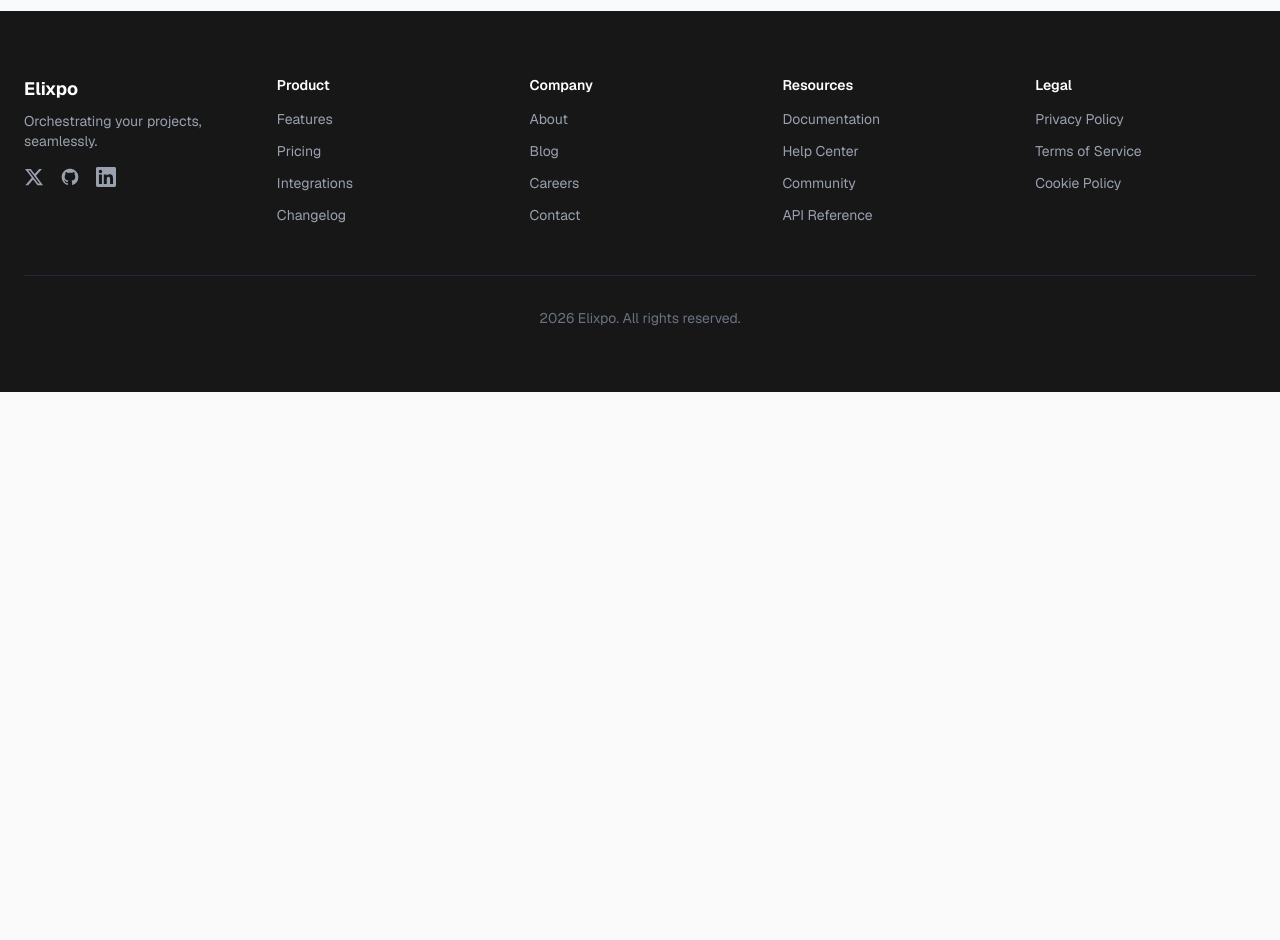
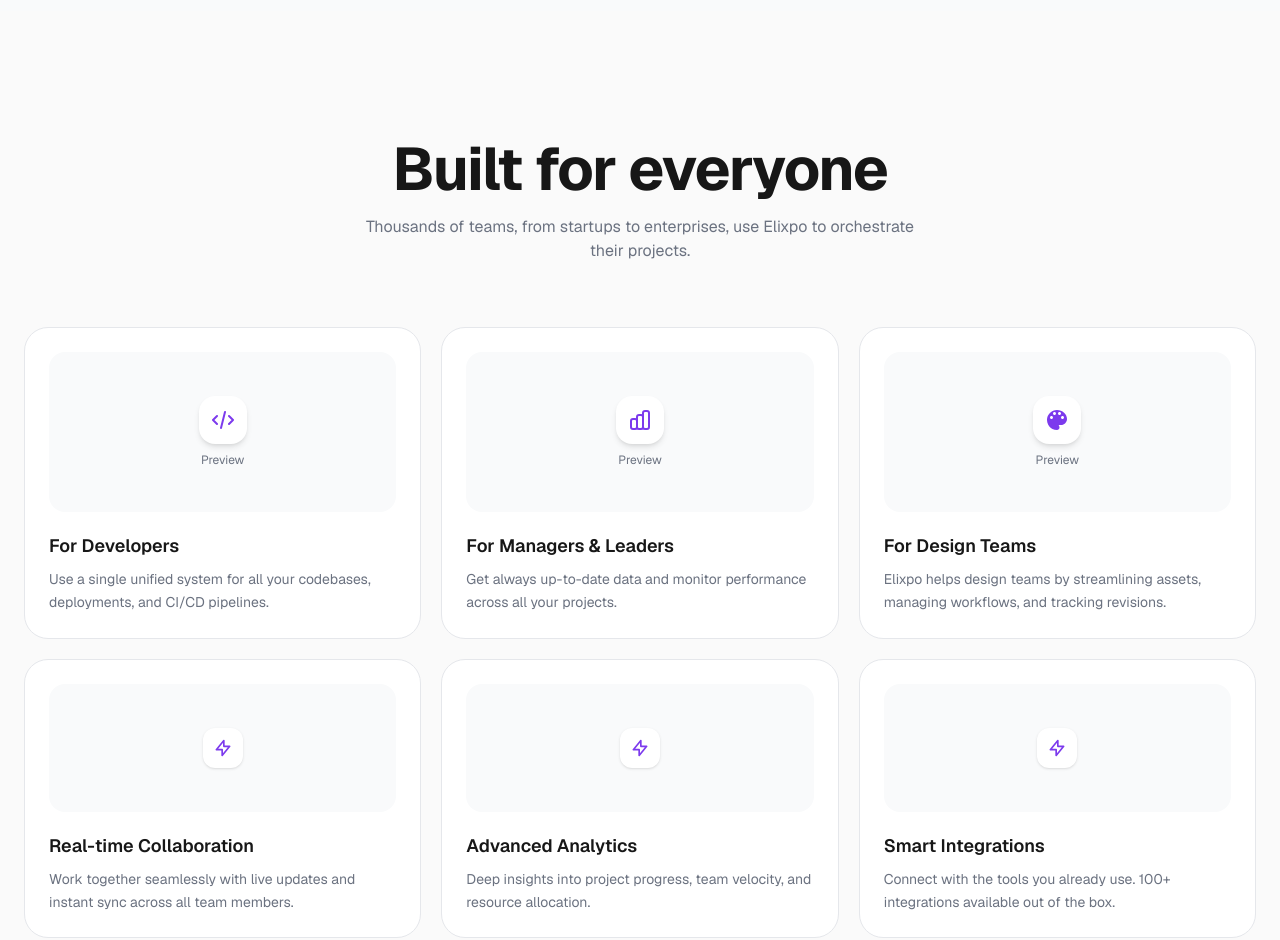
Before and after one commit to elixpo/elixpo, a Next.js app: page / in a window 1280 px wide. Shown: the part 1860-2800 px from the top of the page. Before the commit the page ends 2252 px from the top, so only its background shows below. Built offline with nearby package versions, Linux system fonts and the light colour scheme.

Commit message:
Add Features section with category and highlight cards
- 3-column grid of category cards (Developers, Managers, Design)
- 3-column grid of highlight cards (Collaboration, Analytics, Integrations)
- Hover effects and icon placeholders

```diff
--- a/src/app/page.tsx
+++ b/src/app/page.tsx
@@ -1,11 +1,13 @@
 import Hero from "@/components/Hero";
 import Team from "@/components/Team";
+import Features from "@/components/Features";
 
 export default function Home() {
   return (
     <>
       <Hero />
       <Team />
+      <Features />
     </>
   );
 }
--- /dev/null
+++ b/src/components/Features.tsx
@@ -0,0 +1,88 @@
+import featuresData from "@/data/features.json";
+
+function CategoryIcon({ icon }: { icon: string }) {
+  switch (icon) {
+    case "code":
+      return (
+        <svg className="w-6 h-6" fill="none" stroke="currentColor" viewBox="0 0 24 24">
+          <path strokeLinecap="round" strokeLinejoin="round" strokeWidth={2} d="M10 20l4-16m4 4l4 4-4 4M6 16l-4-4 4-4" />
+        </svg>
+      );
+    case "chart":
+      return (
+        <svg className="w-6 h-6" fill="none" stroke="currentColor" viewBox="0 0 24 24">
+          <path strokeLinecap="round" strokeLinejoin="round" strokeWidth={2} d="M9 19v-6a2 2 0 00-2-2H5a2 2 0 00-2 2v6a2 2 0 002 2h2a2 2 0 002-2zm0 0V9a2 2 0 012-2h2a2 2 0 012 2v10m-6 0a2 2 0 002 2h2a2 2 0 002-2m0 0V5a2 2 0 012-2h2a2 2 0 012 2v14a2 2 0 01-2 2h-2a2 2 0 01-2-2z" />
+        </svg>
+      );
+    case "palette":
+      return (
+        <svg className="w-6 h-6" fill="currentColor" viewBox="0 0 24 24">
+          <path d="M12 2C6.49 2 2 6.49 2 12s4.49 10 10 10c1.38 0 2.5-1.12 2.5-2.5 0-.61-.23-1.2-.64-1.67-.08-.1-.13-.21-.13-.33 0-.28.22-.5.5-.5H16c3.31 0 6-2.69 6-6 0-4.96-4.49-9-10-9zm-5.5 9c-.83 0-1.5-.67-1.5-1.5S5.67 8 6.5 8 8 8.67 8 9.5 7.33 11 6.5 11zm3-4C8.67 7 8 6.33 8 5.5S8.67 4 9.5 4s1.5.67 1.5 1.5S10.33 7 9.5 7zm5 0c-.83 0-1.5-.67-1.5-1.5S13.67 4 14.5 4s1.5.67 1.5 1.5S15.33 7 14.5 7zm3 4c-.83 0-1.5-.67-1.5-1.5S16.67 8 17.5 8s1.5.67 1.5 1.5-.67 1.5-1.5 1.5z" />
+        </svg>
+      );
+    default:
+      return null;
+  }
+}
+
+export default function Features() {
+  return (
+    <section className="py-24 md:py-32">
+      <div className="max-w-7xl mx-auto px-6">
+        {/* Header */}
+        <div className="text-center mb-16">
+          <h2 className="text-4xl md:text-6xl font-bold tracking-tight mb-4">
+            {featuresData.headline}
+          </h2>
+          <p className="text-muted max-w-xl mx-auto text-base">
+            {featuresData.subheadline}
+          </p>
+        </div>
+
+        {/* Top Category Cards */}
+        <div className="grid grid-cols-1 md:grid-cols-3 gap-5 mb-5">
+          {featuresData.categories.map((category) => (
+            <div
+              key={category.title}
+              className="group rounded-3xl bg-white border border-border p-6 hover:shadow-lg transition-all duration-300"
+            >
+              {/* Placeholder image area */}
+              <div className="h-40 rounded-2xl bg-gray-50 mb-5 flex items-center justify-center overflow-hidden">
+                <div className="text-center">
+                  <div className="w-12 h-12 mx-auto rounded-2xl bg-white shadow-md flex items-center justify-center mb-2 text-accent">
+                    <CategoryIcon icon={category.icon} />
+                  </div>
+                  <p className="text-xs text-muted">Preview</p>
+                </div>
+              </div>
+
+              <h3 className="text-lg font-semibold mb-2">{category.title}</h3>
+              <p className="text-sm text-muted leading-relaxed">{category.description}</p>
+            </div>
+          ))}
+        </div>
+
+        {/* Bottom Highlight Cards */}
+        <div className="grid grid-cols-1 md:grid-cols-3 gap-5">
+          {featuresData.highlights.map((highlight) => (
+            <div
+              key={highlight.title}
+              className="group rounded-3xl bg-white border border-border p-6 hover:shadow-lg transition-all duration-300"
+            >
+              <div className="h-32 rounded-2xl bg-gray-50 mb-5 flex items-center justify-center">
+                <div className="w-10 h-10 rounded-xl bg-white shadow-sm flex items-center justify-center">
+                  <svg className="w-5 h-5 text-accent" fill="none" stroke="currentColor" viewBox="0 0 24 24">
+                    <path strokeLinecap="round" strokeLinejoin="round" strokeWidth={2} d="M13 10V3L4 14h7v7l9-11h-7z" />
+                  </svg>
+                </div>
+              </div>
+
+              <h3 className="text-lg font-semibold mb-2">{highlight.title}</h3>
+              <p className="text-sm text-muted leading-relaxed">{highlight.description}</p>
+            </div>
+          ))}
+        </div>
+      </div>
+    </section>
+  );
+}
```
